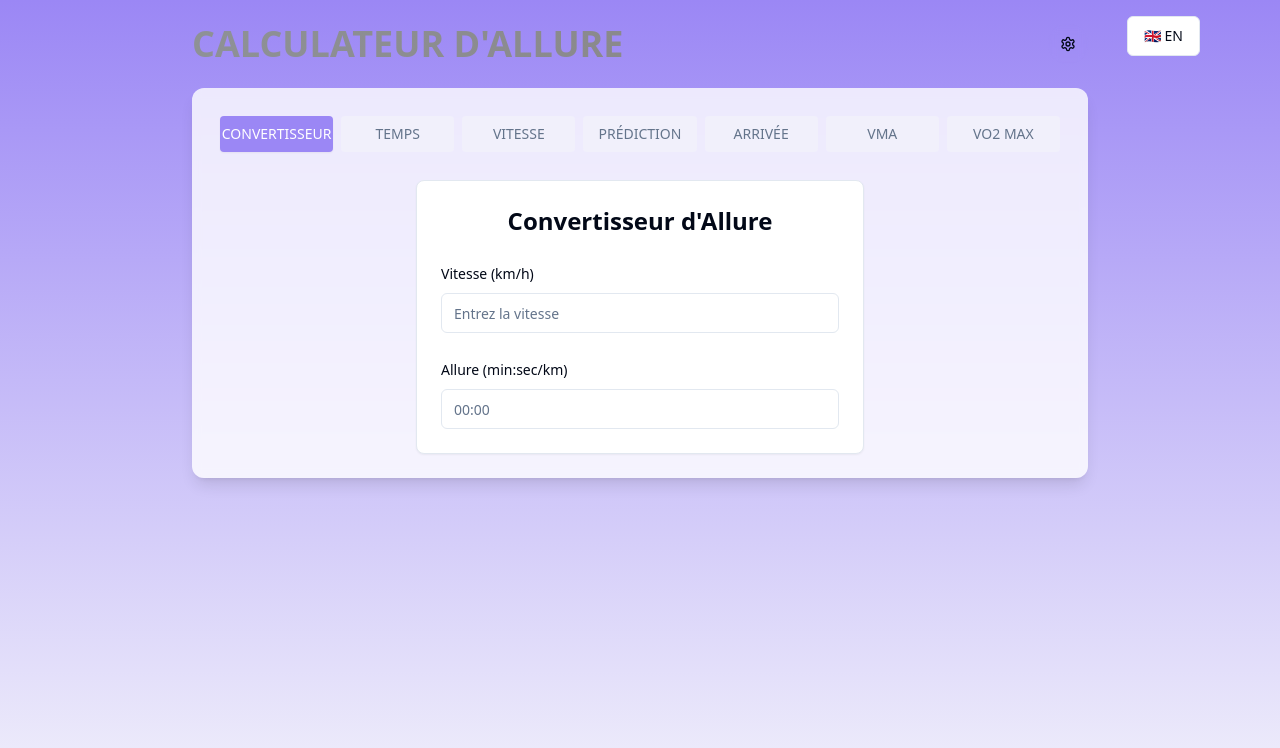
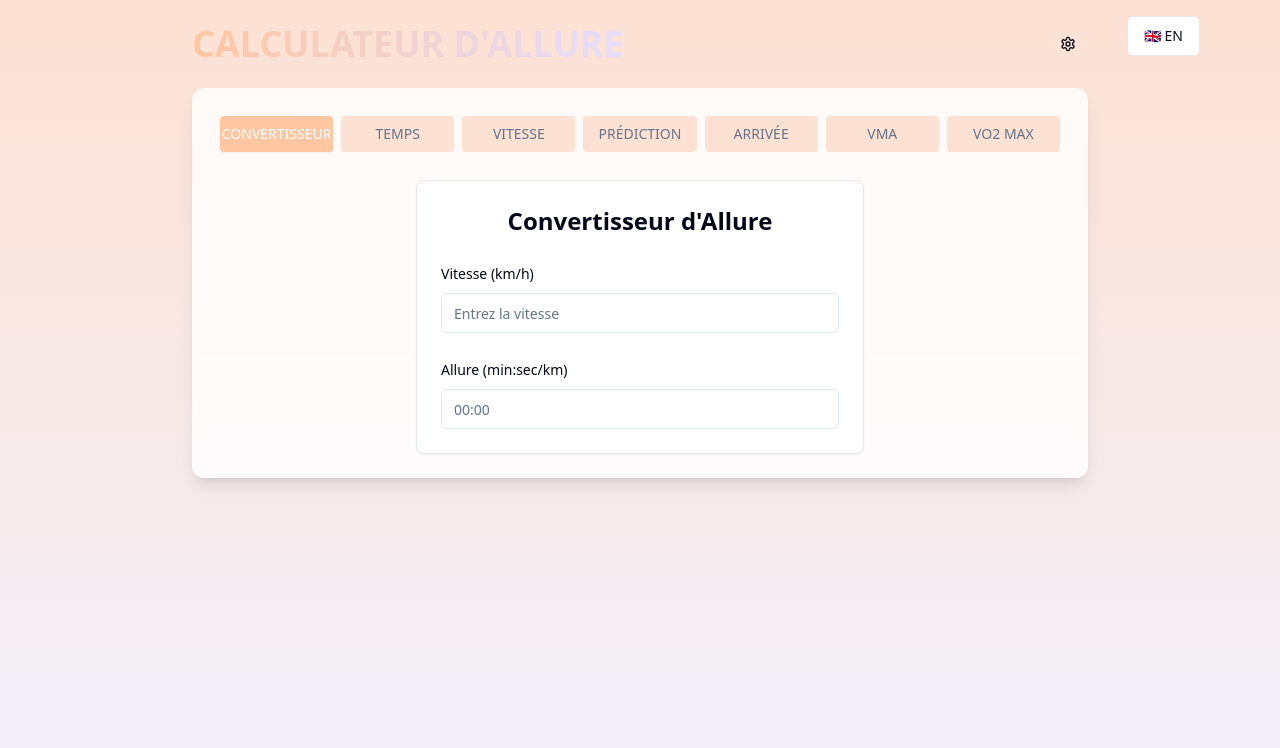
Before and after one commit to anthonypalama/pace-calculator, a React (Vite) app: page / in a window 1280 px wide. Shown: the top 748 px of the page. Built offline with nearby package versions, Linux system fonts and the light colour scheme.

Commit message:
Update color scheme to pastel
Changed the color scheme to utilize pastel colors with a focus on orange accents throughout the application.
[skip gpt_engineer]

```diff
--- a/src/pages/Index.tsx
+++ b/src/pages/Index.tsx
@@ -19,10 +19,10 @@ const Index = () => {
   const { t } = useTranslation();
 
   return (
-    <div className="min-h-screen bg-gradient-to-b from-[#9b87f5] to-[#F1F0FB] p-4 sm:p-6">
+    <div className="min-h-screen bg-gradient-to-b from-[#FDE1D3] to-[#F1F0FB] p-4 sm:p-6">
       <div className="max-w-4xl mx-auto">
         <div className="flex justify-between items-center mb-6">
-          <h1 className="text-2xl sm:text-4xl font-bold bg-clip-text text-transparent bg-gradient-to-r from-[#8E9196] to-[#8A898C]">
+          <h1 className="text-2xl sm:text-4xl font-bold bg-clip-text text-transparent bg-gradient-to-r from-[#FEC6A1] to-[#E5DEFF]">
             {t('common.appTitle')}
           </h1>
           <div className="flex items-center gap-2">
@@ -43,43 +43,43 @@ const Index = () => {
             <TabsList className="w-full grid grid-cols-2 sm:grid-cols-7 gap-2 bg-transparent h-auto p-1">
               <TabsTrigger
                 value="pace"
-                className="data-[state=active]:bg-[#9b87f5] data-[state=active]:text-white bg-[#F1F0FB] py-2"
+                className="data-[state=active]:bg-[#FEC6A1] data-[state=active]:text-white bg-[#FDE1D3] py-2"
               >
                 {t('tabs.converter')}
               </TabsTrigger>
               <TabsTrigger
                 value="time"
-                className="data-[state=active]:bg-[#9b87f5] data-[state=active]:text-white bg-[#F1F0FB] py-2"
+                className="data-[state=active]:bg-[#FEC6A1] data-[state=active]:text-white bg-[#FDE1D3] py-2"
               >
                 {t('tabs.time')}
               </TabsTrigger>
               <TabsTrigger
                 value="speed"
-                className="data-[state=active]:bg-[#9b87f5] data-[state=active]:text-white bg-[#F1F0FB] py-2"
+                className="data-[state=active]:bg-[#FEC6A1] data-[state=active]:text-white bg-[#FDE1D3] py-2"
               >
                 {t('tabs.speed')}
               </TabsTrigger>
               <TabsTrigger
                 value="predicted"
-                className="data-[state=active]:bg-[#9b87f5] data-[state=active]:text-white bg-[#F1F0FB] py-2"
+                className="data-[state=active]:bg-[#FEC6A1] data-[state=active]:text-white bg-[#FDE1D3] py-2"
               >
                 {t('tabs.predicted')}
               </TabsTrigger>
               <TabsTrigger
                 value="finish"
-                className="data-[state=active]:bg-[#9b87f5] data-[state=active]:text-white bg-[#F1F0FB] py-2"
+                className="data-[state=active]:bg-[#FEC6A1] data-[state=active]:text-white bg-[#FDE1D3] py-2"
               >
                 {t('tabs.finish')}
               </TabsTrigger>
               <TabsTrigger
                 value="vma"
-                className="data-[state=active]:bg-[#9b87f5] data-[state=active]:text-white bg-[#F1F0FB] py-2"
+                className="data-[state=active]:bg-[#FEC6A1] data-[state=active]:text-white bg-[#FDE1D3] py-2"
               >
                 {t('tabs.vma')}
               </TabsTrigger>
               <TabsTrigger
                 value="vo2max"
-                className="data-[state=active]:bg-[#9b87f5] data-[state=active]:text-white bg-[#F1F0FB] py-2"
+                className="data-[state=active]:bg-[#FEC6A1] data-[state=active]:text-white bg-[#FDE1D3] py-2"
               >
                 {t('tabs.vo2max')}
               </TabsTrigger>
```
